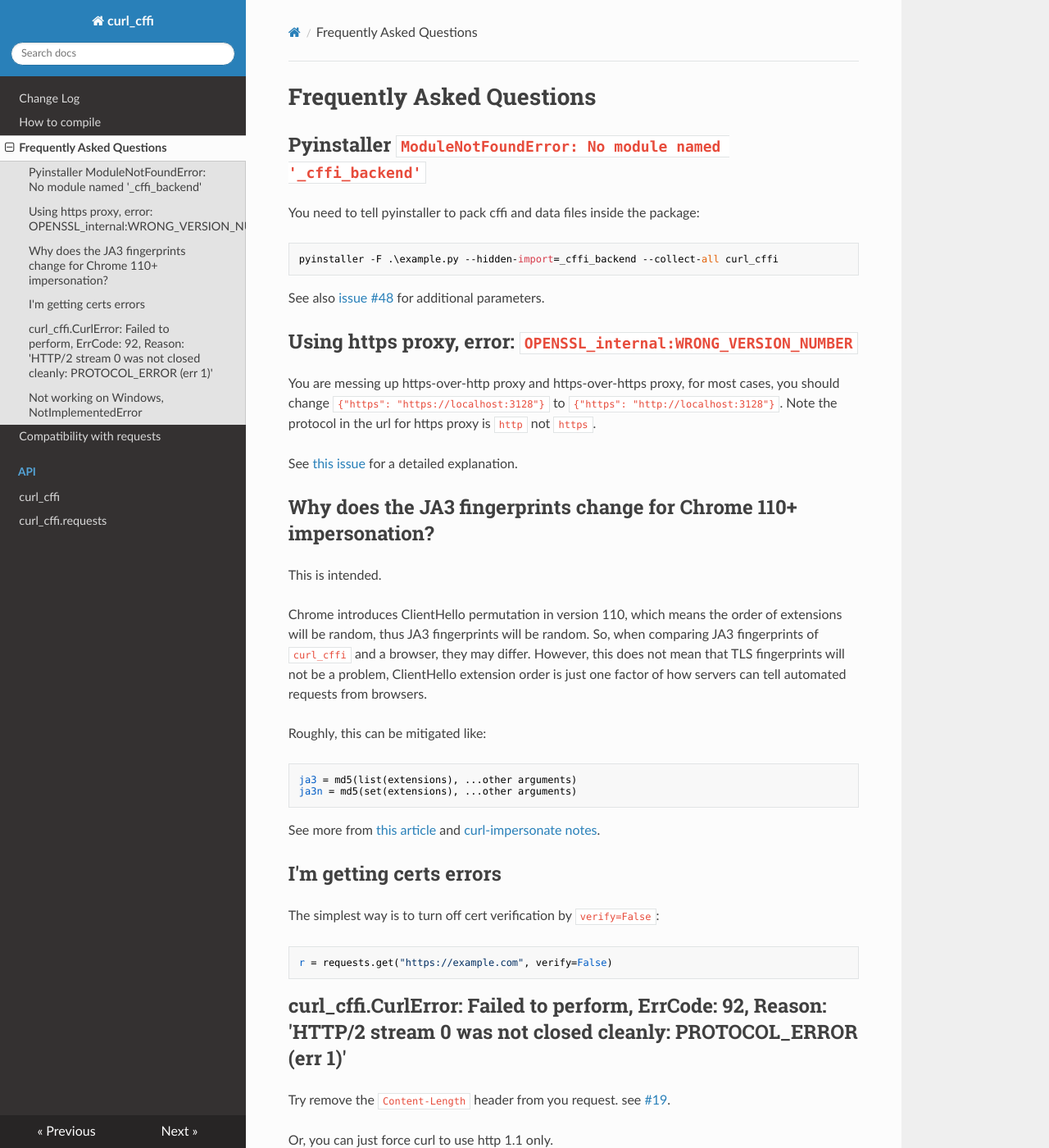
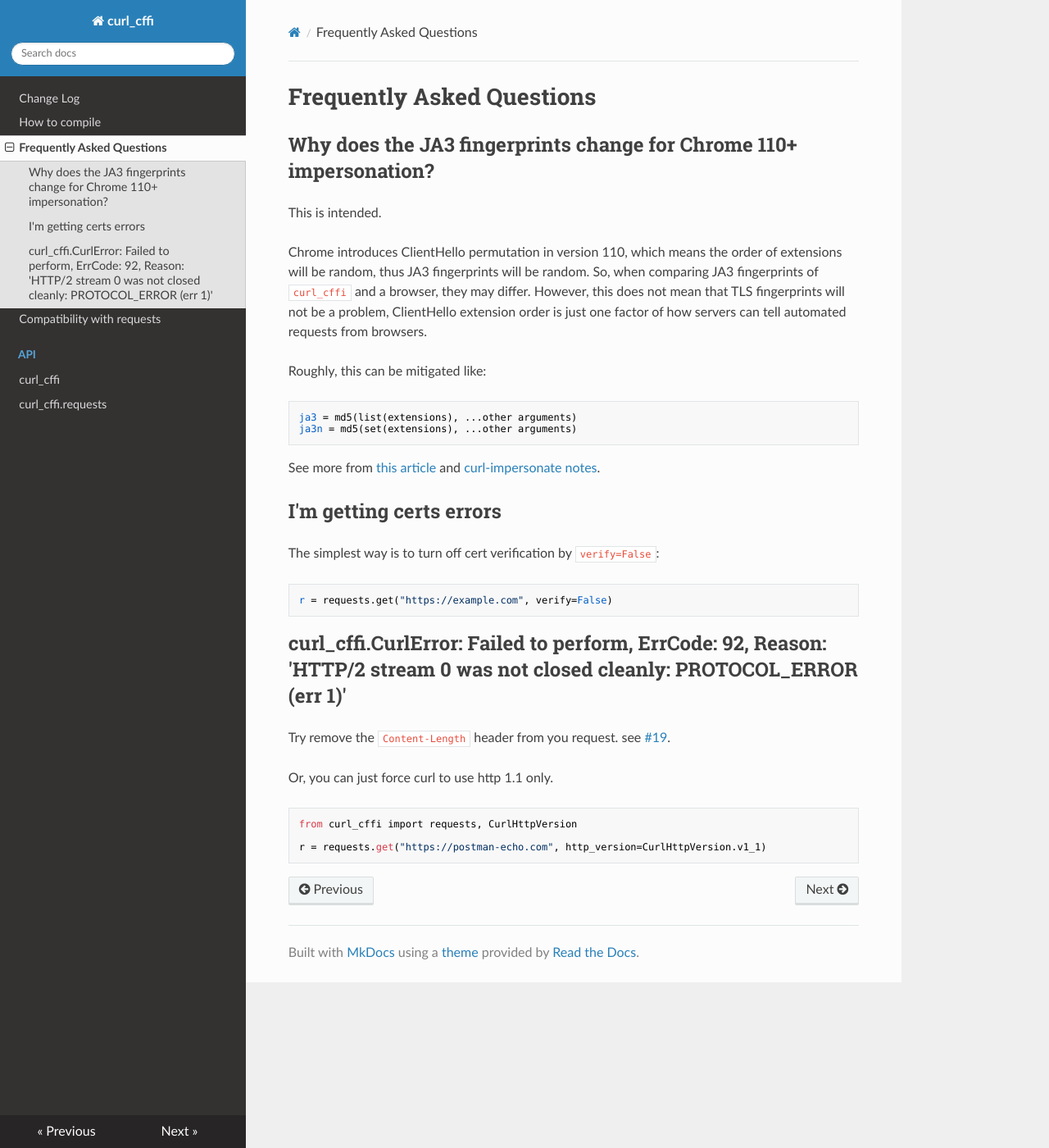
Before and after one commit to lexiforest/curl_cffi, an MkDocs documentation site: the page built from docs/faq.md, in a window 1280 px wide and 1400 px high. Shown: the whole window at 82% size. Built offline with MkDocs 1.6.1, drawn with Linux system fonts in a browser that asks for light colours; nearby versions of some CDN libraries; some of the changed text lies outside the part shown.

Commit message:
sync-to-date docs

````diff
--- a/docs/faq.md
+++ b/docs/faq.md
@@ -1,21 +1,4 @@
 # Frequently Asked Questions
-
-## Pyinstaller `ModuleNotFoundError: No module named '_cffi_backend'`
-
-You need to tell pyinstaller to pack cffi and data files inside the package:
-
-    pyinstaller -F .\example.py --hidden-import=_cffi_backend --collect-all curl_cffi
-
-See also [issue #48](https://github.com/yifeikong/curl_cffi/issues/48) for additional parameters.
-
-## Using https proxy, error: `OPENSSL_internal:WRONG_VERSION_NUMBER`
-
-You are messing up https-over-http proxy and https-over-https proxy, for most cases, you
-should change `{"https": "https://localhost:3128"}` to `{"https": "http://localhost:3128"}`.
-Note the protocol in the url for https proxy is `http` not `https`.
-
-See [this issue](https://github.com/yifeikong/curl_cffi/issues/6#issuecomment-1415162495)
-for a detailed explanation.
 
 ## Why does the JA3 fingerprints change for Chrome 110+ impersonation?
 
@@ -50,19 +33,3 @@
     from curl_cffi import requests, CurlHttpVersion
 
     r = requests.get("https://postman-echo.com", http_version=CurlHttpVersion.v1_1)
-
-## Not working on Windows, `NotImplementedError`
-
-Accroding to the [Python docs](https://docs.python.org/3/library/asyncio-platforms.html#windows):
-
-> Changed in version 3.8: On Windows, [ProactorEventLoop](https://docs.python.org/3/library/asyncio-eventloop.html#asyncio.ProactorEventLoop) is now the default event loop.
-> The [loop.add_reader()](https://docs.python.org/3/library/asyncio-eventloop.html#asyncio.loop.add_reader) and [loop.add_writer()](https://docs.python.org/3/library/asyncio-eventloop.html#asyncio.loop.add_writer) methods are not supported.
-
-You can use the SelectorEventLoop instead.
-
-```python
-import sys, asyncio
-
-if sys.version_info >= (3, 8) and sys.platform.lower().startswith("win"):
-    asyncio.set_event_loop_policy(asyncio.WindowsSelectorEventLoopPolicy())
-```
````
Also changed, not shown: docs/vs-requests.md (+1 -3 lines).
